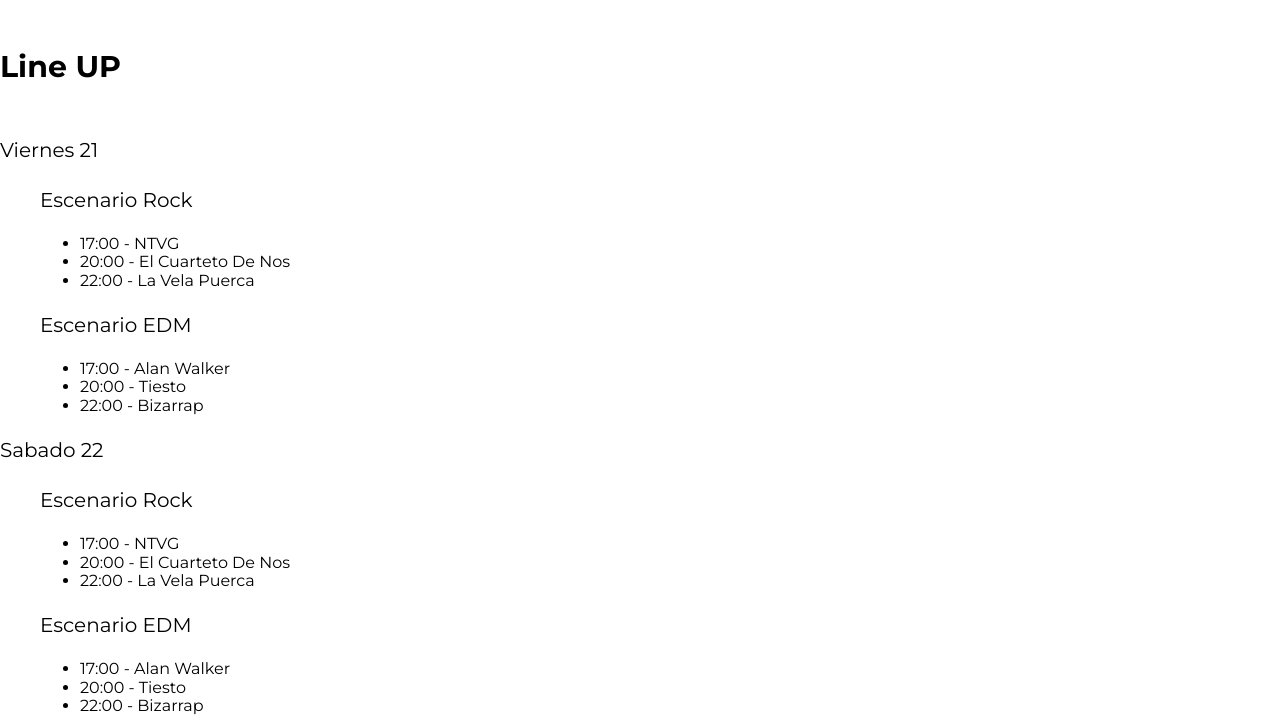
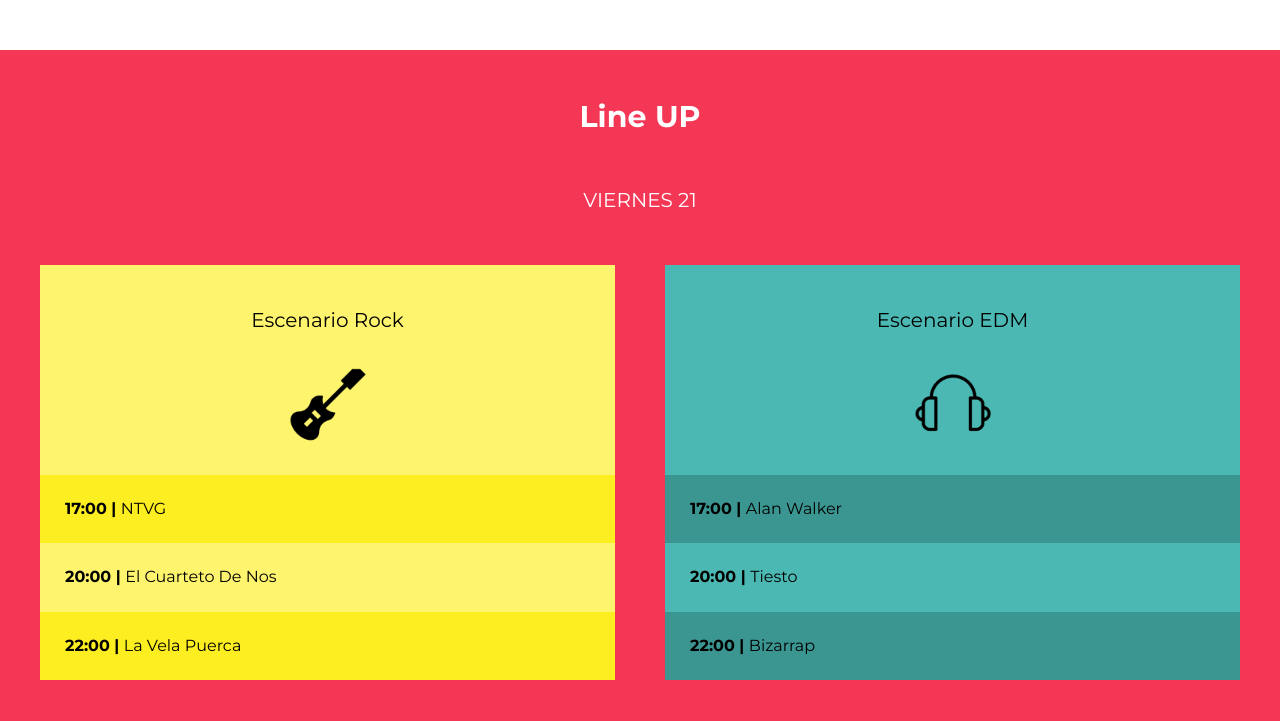
Before and after one commit to NicoEugui/FestivalMusical, a website: page index.html in a window 1280 px wide. Shown: the part 1219-1940 px from the top of the page. Drawn offline with Linux system fonts and the light colour scheme.

Commit message:
lineup terminado

```diff
--- a/index.html
+++ b/index.html
@@ -72,13 +72,13 @@
 
                 <ul class="calendario">
                     <li>
-                        17:00 - <span>NTVG</span>
+                        17:00 | <span>NTVG</span>
                     </li>
                     <li>
-                        20:00 - <span>El Cuarteto De Nos</span>
+                        20:00 | <span>El Cuarteto De Nos</span>
                     </li>
                     <li>
-                        22:00 - <span>La Vela Puerca</span>
+                        22:00 | <span>La Vela Puerca</span>
                     </li>
                 </ul>
             </div> <!-- .escenario -->
@@ -88,13 +88,13 @@
 
                 <ul class="calendario">
                     <li>
-                        17:00 - <span>Alan Walker</span>
+                        17:00 | <span>Alan Walker</span>
                     </li>
                     <li>
-                        20:00 - <span>Tiesto</span>
+                        20:00 | <span>Tiesto</span>
                     </li>
                     <li>
-                        22:00 - <span>Bizarrap</span>
+                        22:00 | <span>Bizarrap</span>
                     </li>
                 </ul>
             </div> <!-- .escenario -->
@@ -108,13 +108,13 @@
 
                 <ul class="calendario">
                     <li>
-                        17:00 - <span>NTVG</span>
+                        17:00 | <span>NTVG</span>
                     </li>
                     <li>
-                        20:00 - <span>El Cuarteto De Nos</span>
+                        20:00 | <span>El Cuarteto De Nos</span>
                     </li>
                     <li>
-                        22:00 - <span>La Vela Puerca</span>
+                        22:00 | <span>La Vela Puerca</span>
                     </li>
                 </ul>
             </div> <!-- .escenario -->
@@ -124,13 +124,13 @@
 
                 <ul class="calendario">
                     <li>
-                        17:00 - <span>Alan Walker</span>
+                        17:00 | <span>Alan Walker</span>
                     </li>
                     <li>
-                        20:00 - <span>Tiesto</span>
+                        20:00 | <span>Tiesto</span>
                     </li>
                     <li>
-                        22:00 - <span>Bizarrap</span>
+                        22:00 | <span>Bizarrap</span>
                     </li>
                 </ul>
             </div> <!-- .escenario -->
--- a/src/scss/base/_mixins.scss
+++ b/src/scss/base/_mixins.scss
@@ -29,3 +29,9 @@
     grid-template-columns: repeat($columnas, 1fr);
     gap: $espaciado;
 }
+
+@mixin resetear-lista {
+    margin: 0;
+    padding: 0;
+    list-style: none;
+}
--- a/src/scss/layout/_index.scss
+++ b/src/scss/layout/_index.scss
@@ -1,3 +1,4 @@
 @forward 'header';
 @forward 'video';
 @forward 'festival';
+@forward 'lineup';
--- /dev/null
+++ b/src/scss/layout/_lineup.scss
@@ -0,0 +1,77 @@
+@use 'base/variables' as v;
+@use 'base/mixins' as m;
+
+.lineup {
+    background-color: v.$rosa;
+    padding: 5rem 0;
+
+    h3, p {
+        text-align: center;
+        color: v.$blanco;
+    }
+    .dia {
+        text-transform: uppercase;
+        margin: 5rem 0;
+    }
+}
+
+.escenarios-contenedor {
+    @include m.tablet {
+        @include m.grid(2, 5rem);
+    }
+
+    p {
+        color: v.$negro;
+    }
+    .escenario {
+        padding-top: 2rem;
+
+        .nombre-escenario {
+            &:after {
+                content: '';
+                display: block;
+                width: 20rem;
+                height: 10rem;
+                background-size: 15rem;
+                background-repeat: no-repeat;
+                background-position: center center;
+                margin: 2rem auto 0 auto;
+            }
+        }
+    }
+}
+
+.edm .nombre-escenario:after {
+    background-image: url(../img/icono_edm.png);
+}
+
+.rock .nombre-escenario:after {
+    background-image: url(../img/icono_rock.png);
+}
+
+.calendario {
+    @include m.resetear-lista;
+    li {
+        padding: 2.5rem;
+        font-weight: 700;
+        span {
+            font-weight: 400;
+        }
+    }
+}
+
+.bg-amarillo {
+    background-color: v.$amarillo;
+
+    li:nth-child(odd) {
+        background-color: darken(v.$amarillo, 15%);
+    }
+}
+
+.bg-verde {
+    background-color: v.$verde;
+
+    li:nth-child(odd) {
+        background-color: darken(v.$verde, 10%);
+    }
+}
```
Also changed, not shown: build/css/app.css.
